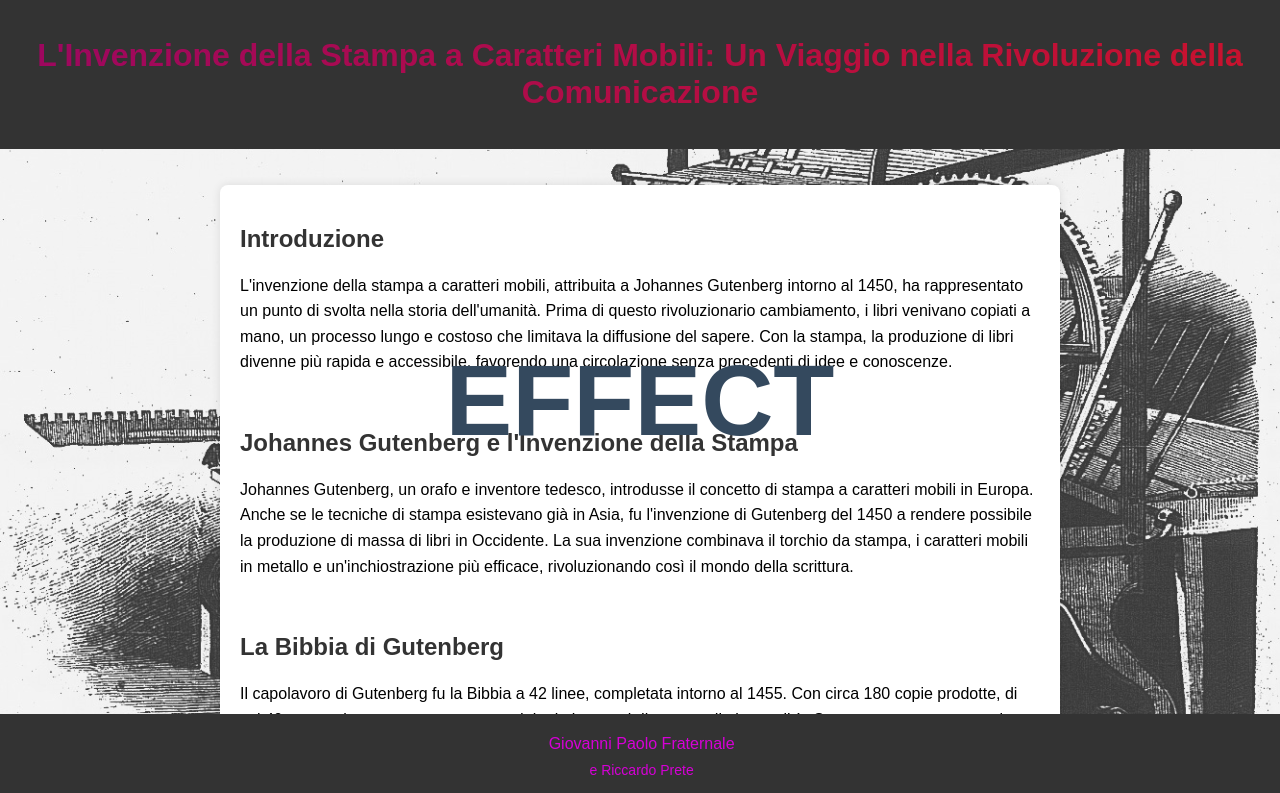
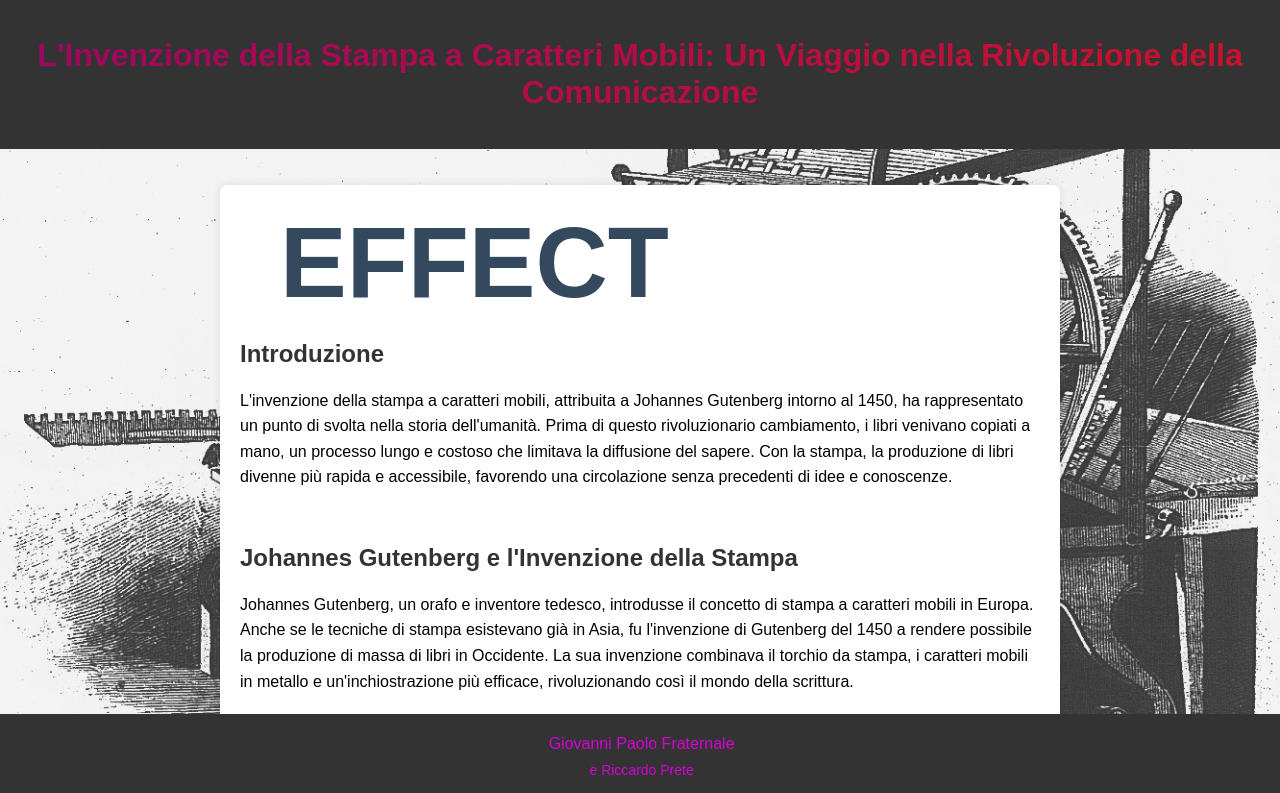
Before and after one commit to xXSHIOOuXx/nascita_della_stampa, a plain HTML site: page index.html in a window 1280 px wide. Shown: the top 793 px of the page. Drawn offline with Linux system fonts and the light colour scheme.

Commit message:
Update index.html

```diff
--- a/index.html
+++ b/index.html
@@ -190,13 +190,6 @@
       padding: 0;
       font-family: "montserrat",sans-serif;
     }
-    .middle
-    {
-      position: absolute;
-      top: 50%;
-      left: 50%;
-      transform: translate(-50%, -50%);
-    }
 
     .container
     {
@@ -231,7 +224,7 @@
       width: 0%;
       height: 100%;
       position: absolute;
-      background: #2980b9;
+      background: #d600d6;
       right: 0;
       top: 0;
       transition: 0.6s;
@@ -252,11 +245,9 @@
   <br>
   <br>
   <main style="margin-top: 0px">
-  <div class="middle">
-      <span class="container">
-        <div class="text" data-text="effect">Effect</div>
-      </span>
-    </div>
+    <span class="container">
+      <div class="text" data-text="effect">Effect</div>
+    </span>
     <h2>Introduzione</h2>
     <p>L'invenzione della stampa a caratteri mobili, attribuita a Johannes Gutenberg intorno al 1450, ha rappresentato un punto di svolta nella storia dell'umanità. Prima di questo rivoluzionario cambiamento, i libri venivano copiati a mano, un processo lungo e costoso che limitava la diffusione del sapere. Con la stampa, la produzione di libri divenne più rapida e accessibile, favorendo una circolazione senza precedenti di idee e conoscenze.</p>
     <br>
```
